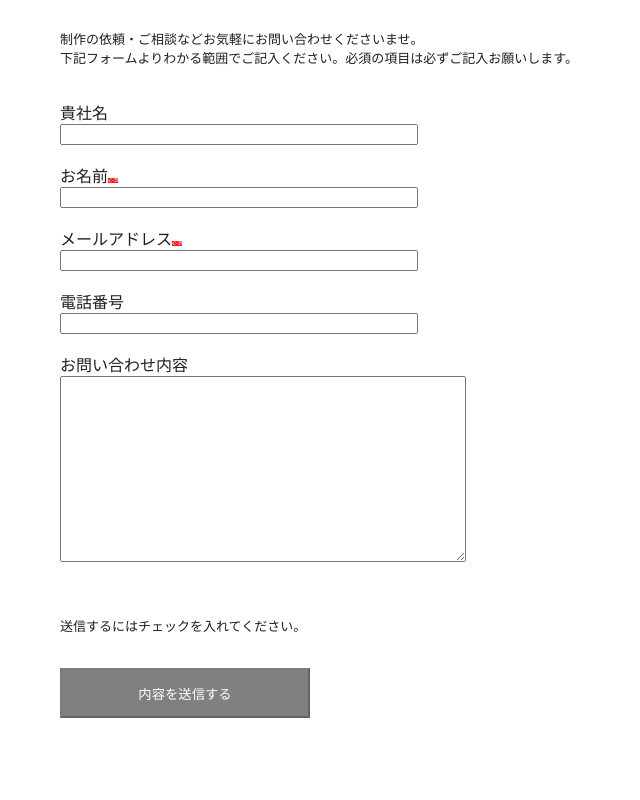
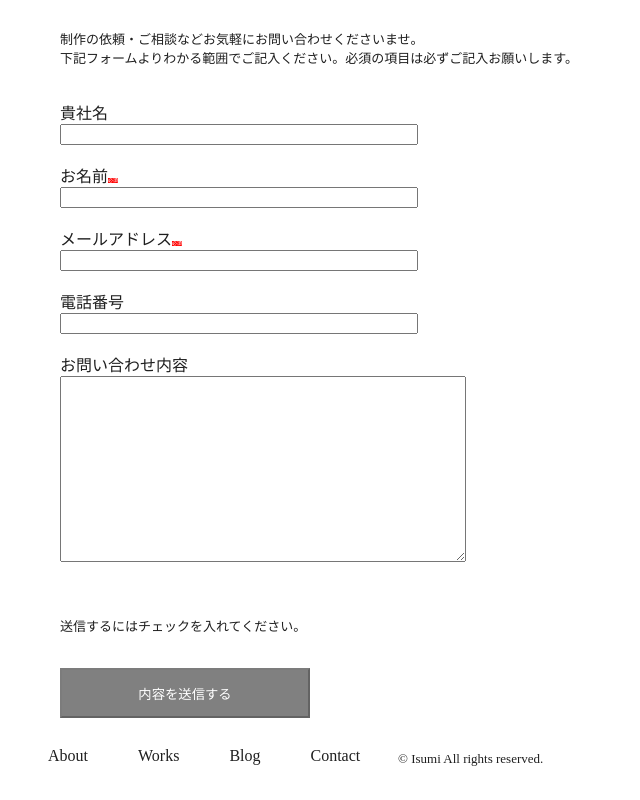
Before and after one commit to Isumi526/Isumi-Portfolio, a plain HTML site: page contact.html in a window 1280 px wide. Shown: the part 336-1136 px from the top of the page, without its empty margins (0-640 px from the left). Before the commit the page ends 1062 px from the top, so only its background shows below. Drawn offline with Linux system fonts and the light colour scheme.

Commit message:
フッターを追加

```diff
--- a/contact.html
+++ b/contact.html
@@ -91,6 +91,19 @@
             </div>
          </div>
     </main>
+    <footer>
+        <nav class="nav_footer">
+            <ul class="list_nav_footer d-flex">
+                <li><a href="about.html">About</a></li>
+                <li><a href="works.html">Works</a></li>
+                <li><a href="blog.html">Blog</a></li>
+                <li><a href="contact.html">Contact</a></li>
+            </ul>
+        </nav>
+        <div class="copy">
+            <p>© Isumi All rights reserved.</p>
+        </div>
+    </footer>
 
 </body>
 </html>
```
